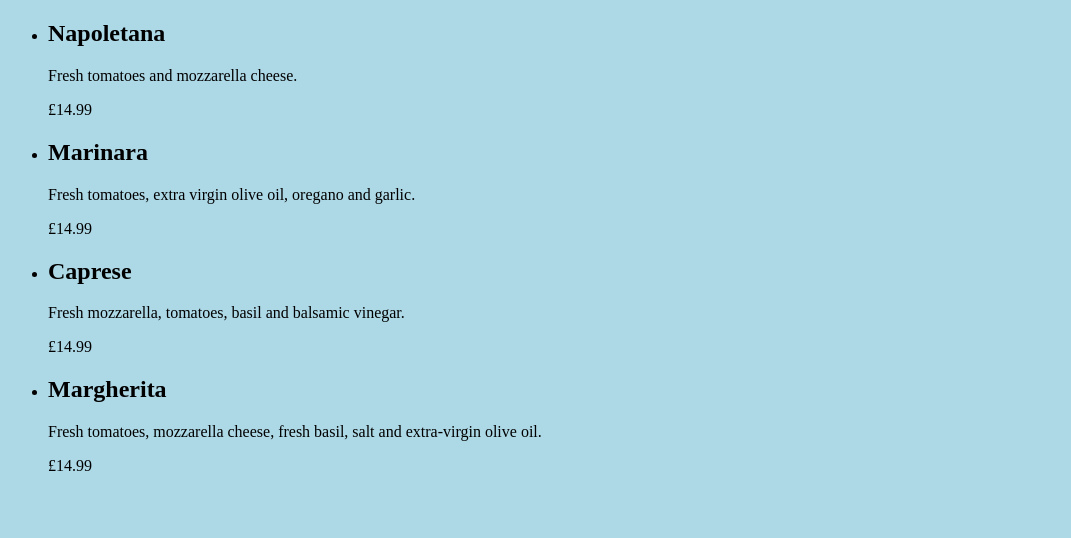
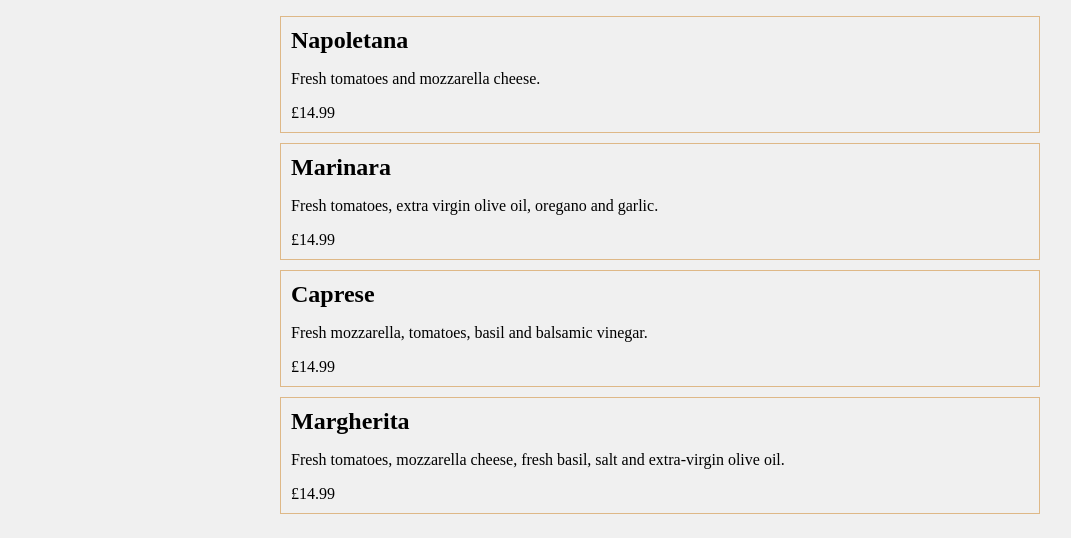
Before and after one commit to floorford/using-typescript-w-react, a React app: page / in a window 1280 px wide. Shown: the top 538 px of the page, without its empty margins (0-1071 px from the left). Built offline with nearby package versions, Linux system fonts and the light colour scheme.

Commit message:
added css modules

```diff
--- a/package.json
+++ b/package.json
@@ -23,6 +23,7 @@
     "nodemon": "^2.0.7",
     "ts-loader": "^8.1.0",
     "typescript": "^4.2.2",
+    "typescript-plugin-css-modules": "^3.2.0",
     "webpack": "^5.28.0",
     "webpack-cli": "^4.6.0",
     "webpack-dev-server": "^3.11.2"
--- /dev/null
+++ b/src/components/App.module.css
@@ -0,0 +1,21 @@
+.container {
+  max-width: 800px;
+  margin: 0 auto;
+  padding: 0 15px;
+}
+
+.header {
+  margin: 0 0 50px;
+  text-align: center;
+}
+
+.siteTitle {
+  font-size: 32px;
+  margin: 0 0 10px;
+}
+
+.pizzaList {
+  list-style: none;
+  margin: 0 0 20px;
+  padding: 0;
+}
--- a/src/components/App.tsx
+++ b/src/components/App.tsx
@@ -1,15 +1,18 @@
 import React from "react";
 import pizzas from "../data/pizzas.json";
+import AppCSS from "./App.module.css";
 
 import Pizza from "./Pizza";
 
 const App = () => {
   return (
-    <ul>
-      {pizzas.map((pizza) => (
-        <Pizza key={pizza.id} pizza={pizza} />
-      ))}
-    </ul>
+    <div className={AppCSS.container}>
+      <ul>
+        {pizzas.map((pizza) => (
+          <Pizza key={pizza.id} pizza={pizza} />
+        ))}
+      </ul>
+    </div>
   );
 };
 
--- /dev/null
+++ b/src/components/Pizza.module.css
@@ -0,0 +1,14 @@
+.container {
+  border: 1px solid burlywood;
+  margin: 0 0 10px;
+  padding: 10px;
+  list-style: none;
+}
+
+.container h2 {
+  margin: 0 0 10px;
+}
+
+.container p {
+  margin-bottom: 0;
+}
--- a/src/components/Pizza.tsx
+++ b/src/components/Pizza.tsx
@@ -1,4 +1,5 @@
 import React from "react";
+import PizzaCSS from "./Pizza.module.css";
 
 // for a functional component you should describe the component type...
 interface Pizza {
@@ -16,7 +17,7 @@
 // React.FC stands for functional component
 const Pizza: React.FC<Props> = ({ pizza }) => {
   return (
-    <li>
+    <li className={PizzaCSS.container}>
       <h2>{pizza.name}</h2>
       <p>{pizza.description}</p>
       <p>£{pizza.price}</p>
--- /dev/null
+++ b/src/custom.d.ts
@@ -0,0 +1,6 @@
+// have to create this because typescript doesnt understand how css modules export/import
+// the key string bit is describing the modulised class names that css modules auto creates
+declare module "*.css" {
+  const css: { [key: string]: string };
+  export default css;
+}
--- a/styles/main.css
+++ b/styles/main.css
@@ -1,3 +1,3 @@
 body {
-  background-color: lightblue;
+  background-color: #f0f0f0;
 }
--- a/tsconfig.json
+++ b/tsconfig.json
@@ -13,7 +13,8 @@
     "strictNullChecks": true,
     "skipLibCheck": true,
     "strictPropertyInitialization": false,
-    "sourceMap": true
+    "sourceMap": true,
+    "plugins": [{ "name": "typescript-plugin-css-modules" }]
   },
   "include": ["src/**/*"],
   "exclude": ["src/notes_examples/*"]
--- a/webpack.config.js
+++ b/webpack.config.js
@@ -14,7 +14,13 @@
         loader: "babel-loader",
         exclude: /node_modules/,
       },
-      { test: /\.css$/, use: [MiniCSSExtractPlugin.loader, "css-loader"] },
+      {
+        test: /\.css$/,
+        use: [
+          MiniCSSExtractPlugin.loader,
+          { loader: "css-loader", options: { modules: true } },
+        ],
+      },
     ],
   },
   plugins: [
```
Also changed, not shown: 1 other file (tests, documents, lock files or other folders).
